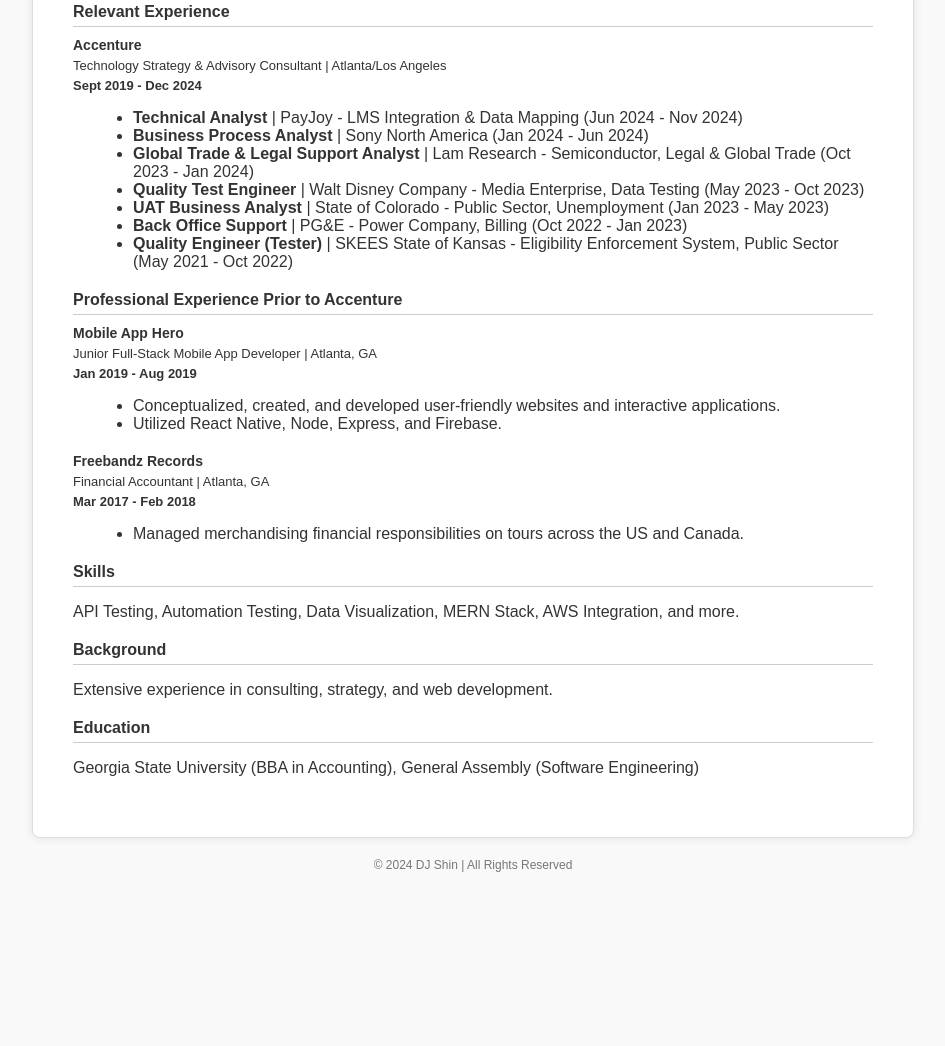
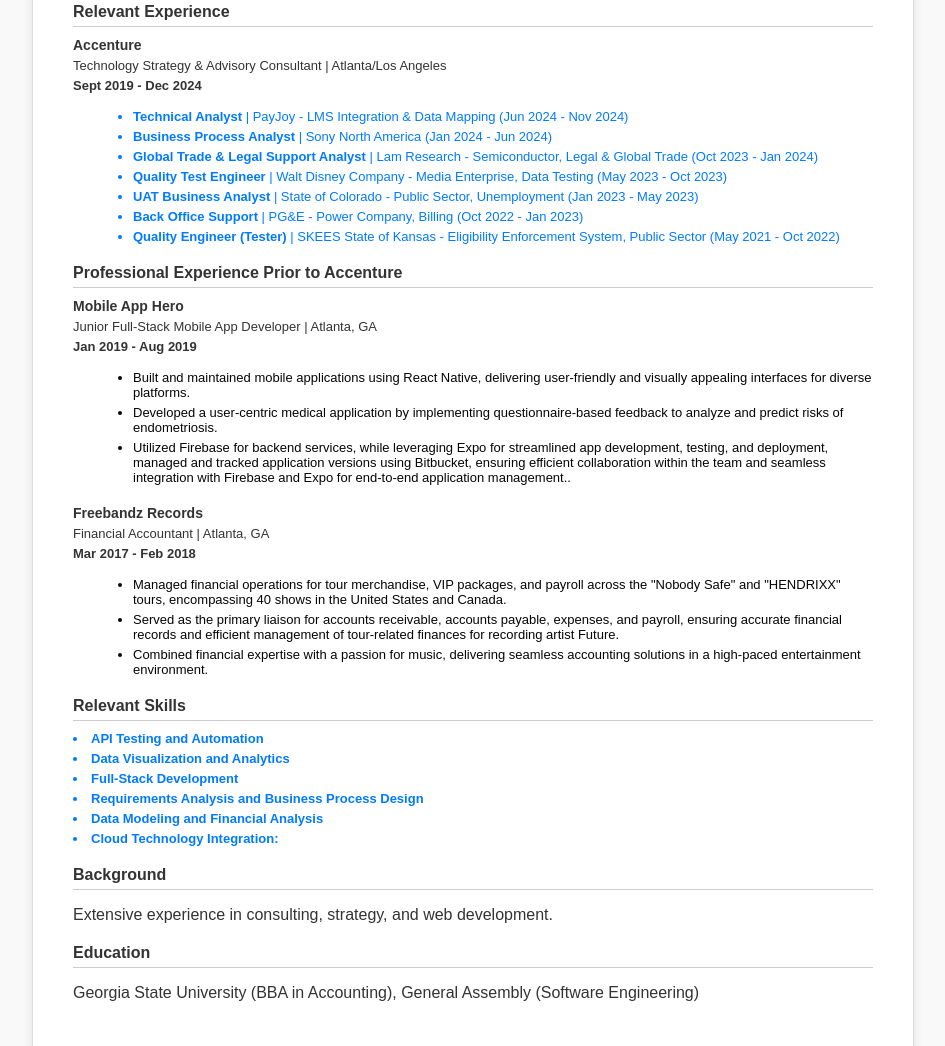
Before and after one commit to djxshin/updated_resume, a plain HTML site: page index.html in a window 1280 px wide. Shown: the part 330-1376 px from the top of the page, without its empty margins (167-1112 px from the left). Before the commit the page ends 1214 px from the top, so only its background shows below. Drawn offline with Linux system fonts and the light colour scheme.

Commit message:
prior ACN exp & relevant skills part

```diff
--- a/index.html
+++ b/index.html
@@ -37,35 +37,35 @@
                 <p>Technology Strategy & Advisory Consultant | Atlanta/Los Angeles</p>
                 <p><strong>Sept 2019 - Dec 2024</strong></p>
                 <ul>
-                    <li id="ACN" onclick="toggleDetails(this)"><strong>Technical Analyst</strong> | PayJoy - LMS Integration & Data Mapping (Jun 2024 - Nov 2024)
+                    <li  onclick="toggleDetails(this)"><strong>Technical Analyst</strong> | PayJoy - LMS Integration & Data Mapping (Jun 2024 - Nov 2024)
                         <div class="details">
                             <p>• Led sub-ledger mapping across PayJoy products to ensure data consistency and reconciliation across systems.</p>
                             <p>• Designed data flow diagrams for LMS incorporating MySQL, Snowflake, and NetSuite.</p>
                             <p><strong>Software Utilized:</strong> MySQL, NetSuite, Jira, Visio, Figma, MS Office</p>
                         </div>
                     </li>
-                    <li id="ACN" onclick="toggleDetails(this)"><strong>Business Process Analyst</strong> | Sony North America (Jan 2024 - Jun 2024)
+                    <li  onclick="toggleDetails(this)"><strong>Business Process Analyst</strong> | Sony North America (Jan 2024 - Jun 2024)
                         <div class="details">
                             <p>• Directed the implementation of over 300 user stories in the Order to Cash process.</p>
                             <p>• Generated and mapped user stories using JIRA.</p>
                             <p><strong>Software Utilized:</strong> JIRA, Visio, FIGMA, MS Office</p>
                         </div>
                     </li>
-                    <li id="ACN" onclick="toggleDetails(this)"><strong>Global Trade & Legal Support Analyst</strong> | Lam Research - Semiconductor, Legal & Global Trade  (Oct 2023 - Jan 2024)
+                    <li  onclick="toggleDetails(this)"><strong>Global Trade & Legal Support Analyst</strong> | Lam Research - Semiconductor, Legal & Global Trade  (Oct 2023 - Jan 2024)
                         <div class="details">
                             <p>• Gathered requirements from the global trade team and facilitated the migration to SAP GTS from a legacy system, ensuring alignment with global trade regulations and streamlining processes.</p>
                             <p>• Developed business process workflows for the legal team using Visio and PowerPoint, collaborating with multiple teams to gather and identify requirements for SAP S/4Hana implementation.</p>
                             <p><strong>Software Utilized:</strong> JIRA, Visio, MS Office </p>
                         </div>
                     </li>
-                    <li id="ACN" onclick="toggleDetails(this)"><strong>Quality Test Engineer </strong> | Walt Disney Company - Media Enterprise, Data Testing  (May 2023 - Oct 2023)
+                    <li  onclick="toggleDetails(this)"><strong>Quality Test Engineer </strong> | Walt Disney Company - Media Enterprise, Data Testing  (May 2023 - Oct 2023)
                         <div class="details">
                             <p>• Managed SAP S4 Brownfield Migration Quality Strategy, defining testing phases, roles, metrics, and defect management processes, covering Unit, SIT, UAT, Regression, Security, and Compliance testing.</p>
                             <p>• Led cross-functional teams to develop end-to-end testing strategies and accelerate project delivery, enhancing application quality through effective test execution and defect resolution.</p>
                             <p><strong>Software Utilized:</strong> MS Office, Tricentis Tosca  </p>
                         </div>
                     </li>
-                    <li id="ACN" onclick="toggleDetails(this)"><strong>UAT  Business Analyst</strong> | State of Colorado - Public Sector, Unemployment  (Jan 2023 - May 2023)
+                    <li  onclick="toggleDetails(this)"><strong>UAT  Business Analyst</strong> | State of Colorado - Public Sector, Unemployment  (Jan 2023 - May 2023)
                         <div class="details">
                             <p>• Developed comprehensive test cases and scripts in Azure DevOps, using SQL to retrieve and validate data across multiple business units (Liability, Collection, Audits, Benefits). Ensured consistency and accuracy in testing coverage, supporting backend data validation processes.</p>
                             <p>• Leveraged RESTful APIs to connect test results with relevant user stories, ensuring cohesive end-to-end testing and alignment with business requirements.</p>
@@ -73,14 +73,14 @@
                             <p><strong>Software Utilized:</strong> SQL, EDBC, Postman, Azure DevOps, MS Office </p>
                         </div>
                     </li>
-                    <li id="ACN" onclick="toggleDetails(this)"><strong>Back Office Support</strong> | PG&E - Power Company, Billing (Oct 2022 - Jan 2023)
+                    <li  onclick="toggleDetails(this)"><strong>Back Office Support</strong> | PG&E - Power Company, Billing (Oct 2022 - Jan 2023)
                         <div class="details">
                             <p>• Assisted clients in reducing a 28,000-item backlog, delivering on a $3.5M revenue project by utilizing SAP Business Client, Customer Care & Billing, Open Insight 9.8, and Salesforce Lightning Component to manage complex billing processes.</p>
                             <p>• Documented and executed billing exception processes, identified process inefficiencies, and coordinated cross-functional training to align teams.</p>
                             <p><strong>Software Utilized:</strong> SAP, Open Insight 9.8, Salesforce Lightning Component </p>
                         </div>
                     </li>
-                    <li id="ACN" onclick="toggleDetails(this)"><strong>Quality Engineer (Tester)</strong> | SKEES State of Kansas - Eligibility Enforcement System, Public Sector (May 2021 - Oct 2022)
+                    <li  onclick="toggleDetails(this)"><strong>Quality Engineer (Tester)</strong> | SKEES State of Kansas - Eligibility Enforcement System, Public Sector (May 2021 - Oct 2022)
                         <div class="details">
                             <p>• Led the automation testing team using Postman (API Test) for five State Assistance Programs (Food Assistance, Cash Assistance, Childcare, Diversion, Medical). Validated API Request & Response JSON values to ensure alignment with EDBC expected results, focusing on data accuracy and program-specific requirements.</p>
                             <p>• Built a comprehensive automation testing process from scratch using Postman. Created test assertions for manual test results to validate against EDBC values, used SQL queries to extract and cross-check data, and generated detailed reports using Postman Newman to document over 2000 test assertions. Ensured comprehensive test coverage and facilitated accurate quality control.</p>
@@ -100,8 +100,9 @@
                 <p>Junior Full-Stack Mobile App Developer | Atlanta, GA</p>
                 <p><strong>Jan 2019 - Aug 2019</strong></p>
                 <ul>
-                    <li>Conceptualized, created, and developed user-friendly websites and interactive applications.</li>
-                    <li>Utilized React Native, Node, Express, and Firebase.</li>
+                    <li id="after">Built and maintained mobile applications using React Native, delivering user-friendly and visually appealing interfaces for diverse platforms.</li>
+                    <li id="after">Developed a user-centric medical application by implementing questionnaire-based feedback to analyze and predict risks of endometriosis.</li>
+                    <li id="after">Utilized Firebase for backend services, while leveraging Expo for streamlined app development, testing, and deployment, managed and tracked application versions using Bitbucket, ensuring efficient collaboration within the team and seamless integration with Firebase and Expo for end-to-end application management..</li>
                 </ul>
             </div>
             <div class="job">
@@ -109,15 +110,46 @@
                 <p>Financial Accountant | Atlanta, GA</p>
                 <p><strong>Mar 2017 - Feb 2018</strong></p>
                 <ul>
-                    <li>Managed merchandising financial responsibilities on tours across the US and Canada.</li>
+                    <li id="after">Managed financial operations for tour merchandise, VIP packages, and payroll across the "Nobody Safe" and "HENDRIXX" tours, encompassing 40 shows in the United States and Canada.</li>
+                    <li id="after">Served as the primary liaison for accounts receivable, accounts payable, expenses, and payroll, ensuring accurate financial records and efficient management of tour-related finances for recording artist Future.</li>
+                    <li id="after">Combined financial expertise with a passion for music, delivering seamless accounting solutions in a high-paced entertainment environment.</li>
                 </ul>
             </div>
         </section>
 
         <!-- Skills, Background, and Education -->
         <section>
-            <h3>Skills</h3>
-            <p>API Testing, Automation Testing, Data Visualization, MERN Stack, AWS Integration, and more.</p>
+            <h3>Relevant Skills</h3>
+            <li  onclick="toggleDetails(this)"><strong>API Testing and Automation</strong>
+                <div class="details">
+                    <p>API interface testing using Postman and automation testing with Postman Newman for reporting.</p>
+                </div>
+            </li>
+            <li  onclick="toggleDetails(this)"><strong>Data Visualization and Analytics</strong>
+                <div class="details">
+                    <p>Insightful dashboards and reports using Tableau and Power BI to support data-driven decision-making.</p>
+                </div>
+            </li>
+            <li  onclick="toggleDetails(this)"><strong>Full-Stack Development</strong>
+                <div class="details">
+                    <p>Developing and maintaining scalable applications using the MERN stack (MongoDB, Express, React, Node.js).</p>
+                </div>
+            </li>
+            <li  onclick="toggleDetails(this)"><strong>Requirements Analysis and Business Process Design</strong>
+                <div class="details">
+                    <p>Designing data models and performing in-depth financial analytics to streamline business operations.</p>
+                </div>
+            </li>
+            <li  onclick="toggleDetails(this)"><strong>Data Modeling and Financial Analysis</strong>
+                <div class="details">
+                    <p>Gathering requirements, analyzing processes, and designing efficient workflows to enhance system performance.</p>
+                </div>
+            </li>
+            <li  onclick="toggleDetails(this)"><strong>Cloud Technology Integration:</strong>
+                <div class="details">
+                    <p>Hands-on experience integrating cloud solutions, including AWS Cloud Practitioner Certification.</p>
+                </div>
+            </li>
         </section>
         <section>
             <h3>Background</h3>
--- a/style.css
+++ b/style.css
@@ -96,13 +96,15 @@
     margin-left: 20px;
 }
 
-li #ACN{
+li {
     margin: 5px 0;
     font-size: 13px;
     cursor: pointer;
     color: #007BFF;
 
 }
+
+
 
 li:hover {
     text-decoration: none;
@@ -121,3 +123,8 @@
     color: #777;
     margin-top: 20px;
 }
+
+#after{
+    cursor: none;
+    color: #050505;
+};
```
Also changed, not shown: script.js (line endings or trailing spaces).
